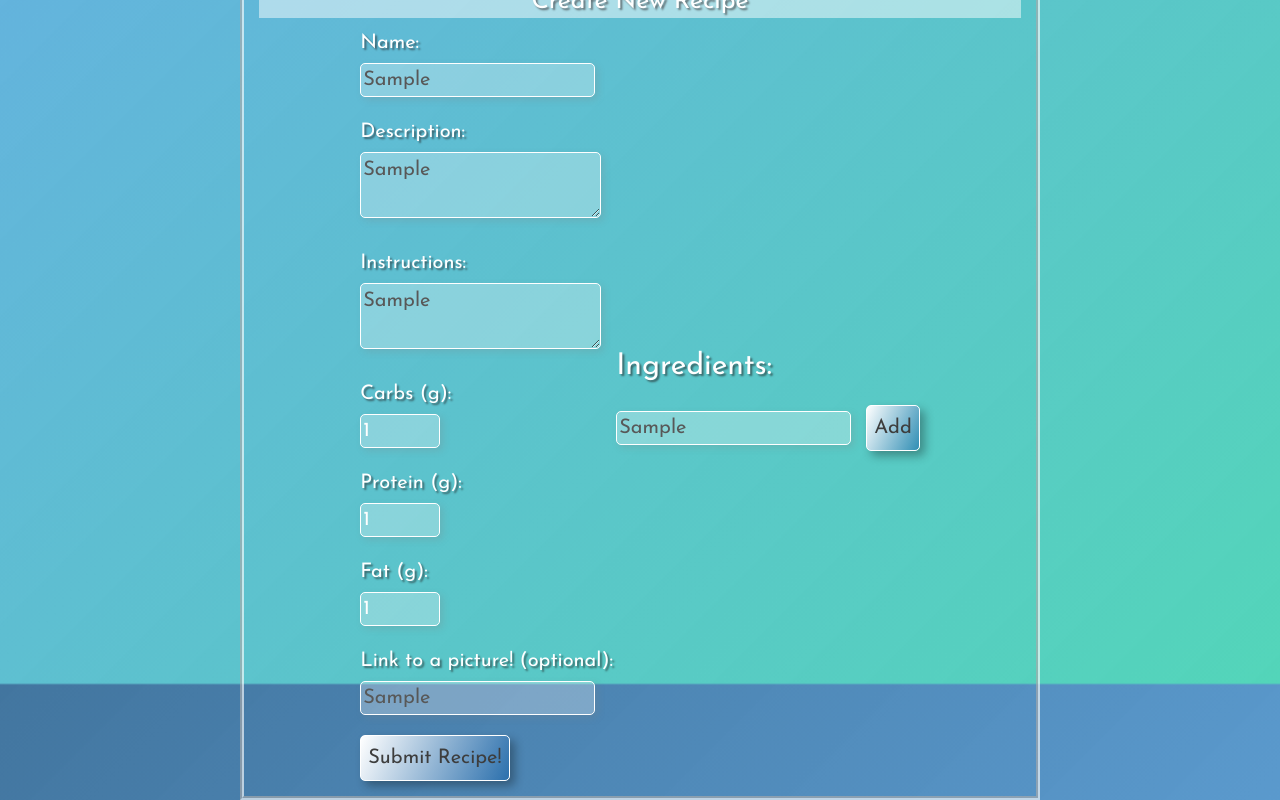
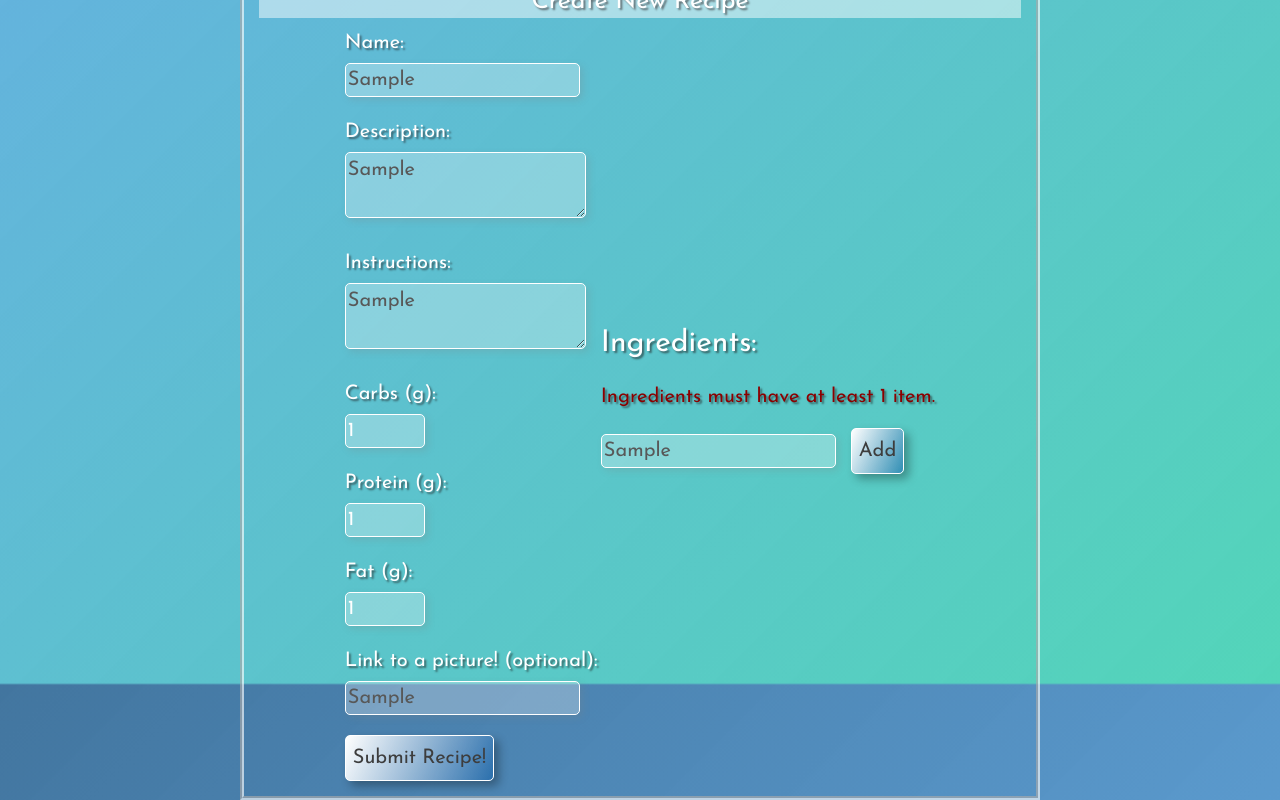
Before and after one commit to bmwoodside/Vegan-Recipes-Project, a React (Create React App) app in the folder client/: page /recipes/create in a window 1280 px wide. Both pictures are taken after typing "Sample", "Sample", "Sample", "Sample", "Sample" into the empty fields and a click on the button "Submit Recipe!". Shown: the part 116-916 px from the top of the page. Built offline with nearby package versions, Linux system fonts and the light colour scheme.

Commit message:
Update RecipeForm.jsx

```diff
--- a/client/src/components/RecipeForm.jsx
+++ b/client/src/components/RecipeForm.jsx
@@ -19,6 +19,7 @@ const RecipeForm = (props) => {
     const [nameError, setNameError] = useState("");
     const [descriptionError, setDescriptionError] = useState("");
     const [instructionsError, setInstructionsError] = useState("");
+    const [ingredientsError, setIngredientsError] = useState("");
 
     const history = useHistory();
 
@@ -51,6 +52,7 @@ const RecipeForm = (props) => {
             [form.recipeIngredients]: form.recipeIngredients.push(tempIngredient)
         })
         setTempIngredient("");
+        setIngredientsError("")
     }
 
     return (
@@ -122,7 +124,7 @@ const RecipeForm = (props) => {
 
 
 
-                        <button className='createBtn'>Submit Recipe!</button>
+                        <button className='createBtn' onClick={() => form.recipeIngredients.length < 1 ? setIngredientsError("Ingredients must have at least 1 item.") : setIngredientsError("")}>Submit Recipe!</button>
                     </div>
 
 
@@ -137,6 +139,12 @@ const RecipeForm = (props) => {
                         </ul>
 
                         <div className="create-recipe-ingredients">
+                            {
+                                ingredientsError
+                                    ? <p style={{ color: "darkred" }}>{ingredientsError}</p>
+                                    : null
+                            }
+
                             <input type="text" name="recipeIngredients" className='input-label' id="recipeIngredients" onChange={(e) => setTempIngredient(e.target.value)} value={tempIngredient} />
                             <button className='createBtn' onClick={handleAddIngredient}>Add</button>
                         </div>
```
